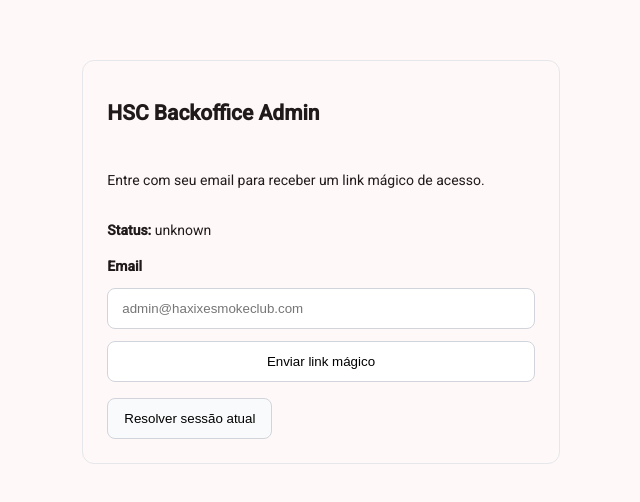
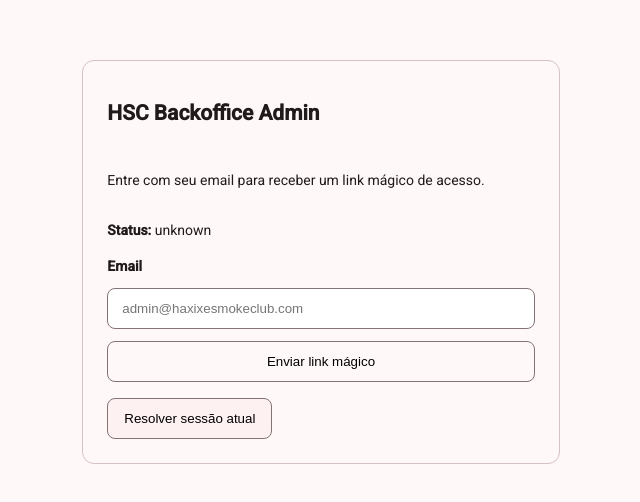
Before and after one commit to 14vosx/hsc-backoffice-admin, an Angular app: page /login in a window 1280 px wide. Shown: the part 162-664 px from the top of the page, without its empty margins (344-984 px from the left). Built offline with nearby package versions, Linux system fonts and the light colour scheme.

Commit message:
chore(ui): replace core auth dashboard colors with tokens (#17)

```diff
--- a/src/app/core/layout/admin-shell/admin-shell.component.scss
+++ b/src/app/core/layout/admin-shell/admin-shell.component.scss
@@ -10,7 +10,7 @@
 }
 
 .admin-shell__sidebar {
-  border-right: 1px solid #e5e7eb;
+  border-right: 1px solid var(--mat-sys-outline-variant);
   padding: 16px;
 }
 
@@ -21,7 +21,7 @@
 }
 
 .admin-shell__header {
-  border-bottom: 1px solid #e5e7eb;
+  border-bottom: 1px solid var(--mat-sys-outline-variant);
   padding: 16px 24px;
 }
 
--- a/src/app/core/layout/header/header.component.scss
+++ b/src/app/core/layout/header/header.component.scss
@@ -15,17 +15,17 @@
   gap: 8px;
   flex-wrap: wrap;
   font-size: 14px;
-  color: #6b7280;
+  color: var(--mat-sys-on-surface-variant);
 }
 
 .header__badge {
-  border: 1px solid #d1d5db;
+  border: 1px solid var(--mat-sys-outline);
   border-radius: 999px;
   padding: 4px 10px;
-  background: #f9fafb;
+  background: var(--mat-sys-surface-container-low);
 }
 
 .header__identity {
   font-weight: 500;
-  color: #111827;
+  color: var(--mat-sys-on-surface);
 }
--- a/src/app/core/layout/page-container/page-container.component.scss
+++ b/src/app/core/layout/page-container/page-container.component.scss
@@ -15,5 +15,5 @@
 
 .page-container__subtitle {
   margin: 0;
-  color: #6b7280;
+  color: var(--mat-sys-on-surface-variant);
 }
--- a/src/app/core/layout/sidebar/sidebar.component.scss
+++ b/src/app/core/layout/sidebar/sidebar.component.scss
@@ -16,5 +16,5 @@
 
 .sidebar__link.active {
   font-weight: 600;
-  background: #f3f4f6;
+  background: var(--mat-sys-surface-container);
 }
--- a/src/app/features/auth/pages/auth-callback-page/auth-callback-page.component.scss
+++ b/src/app/features/auth/pages/auth-callback-page/auth-callback-page.component.scss
@@ -13,19 +13,19 @@
   display: grid;
   gap: 16px;
   width: min(520px, 100%);
-  border: 1px solid #e5e7eb;
+  border: 1px solid var(--mat-sys-outline-variant);
   border-radius: 12px;
   padding: 24px;
 }
 
 .auth-callback-page__error {
-  color: #b91c1c;
+  color: var(--mat-sys-error);
 }
 
 button {
   padding: 12px 16px;
-  border: 1px solid #d1d5db;
+  border: 1px solid var(--mat-sys-outline);
   border-radius: 8px;
-  background: white;
+  background: var(--mat-sys-surface);
   cursor: pointer;
 }
--- a/src/app/features/auth/pages/login-page/login-page.component.scss
+++ b/src/app/features/auth/pages/login-page/login-page.component.scss
@@ -13,7 +13,7 @@
   display: grid;
   gap: 16px;
   width: min(560px, 100%);
-  border: 1px solid #e5e7eb;
+  border: 1px solid var(--mat-sys-outline-variant);
   border-radius: 12px;
   padding: 24px;
 }
@@ -39,7 +39,7 @@
 
 .login-page__form input {
   padding: 12px 14px;
-  border: 1px solid #d1d5db;
+  border: 1px solid var(--mat-sys-outline);
   border-radius: 8px;
 }
 
@@ -51,9 +51,9 @@
 
 button {
   padding: 12px 16px;
-  border: 1px solid #d1d5db;
+  border: 1px solid var(--mat-sys-outline);
   border-radius: 8px;
-  background: white;
+  background: var(--mat-sys-surface);
   cursor: pointer;
 }
 
@@ -63,13 +63,13 @@ button:disabled {
 }
 
 .login-page__secondary {
-  background: #f9fafb;
+  background: var(--mat-sys-surface-container-low);
 }
 
 .login-page__message {
-  color: #065f46;
+  color: var(--mat-sys-on-secondary-container);
 }
 
 .login-page__error {
-  color: #b91c1c;
+  color: var(--mat-sys-error);
 }
--- a/src/app/features/dashboard/pages/dashboard-page/dashboard-page.component.scss
+++ b/src/app/features/dashboard/pages/dashboard-page/dashboard-page.component.scss
@@ -4,7 +4,7 @@
 }
 
 .dashboard__card {
-  border: 1px solid #e5e7eb;
+  border: 1px solid var(--mat-sys-outline-variant);
   border-radius: 12px;
   padding: 16px;
 }
@@ -29,14 +29,14 @@
 
 .dashboard__error {
   margin-top: 12px;
-  color: #b91c1c;
+  color: var(--mat-sys-error);
 }
 
 button {
   padding: 10px 14px;
-  border: 1px solid #d1d5db;
+  border: 1px solid var(--mat-sys-outline);
   border-radius: 8px;
-  background: white;
+  background: var(--mat-sys-surface);
   cursor: pointer;
 }
 
```
